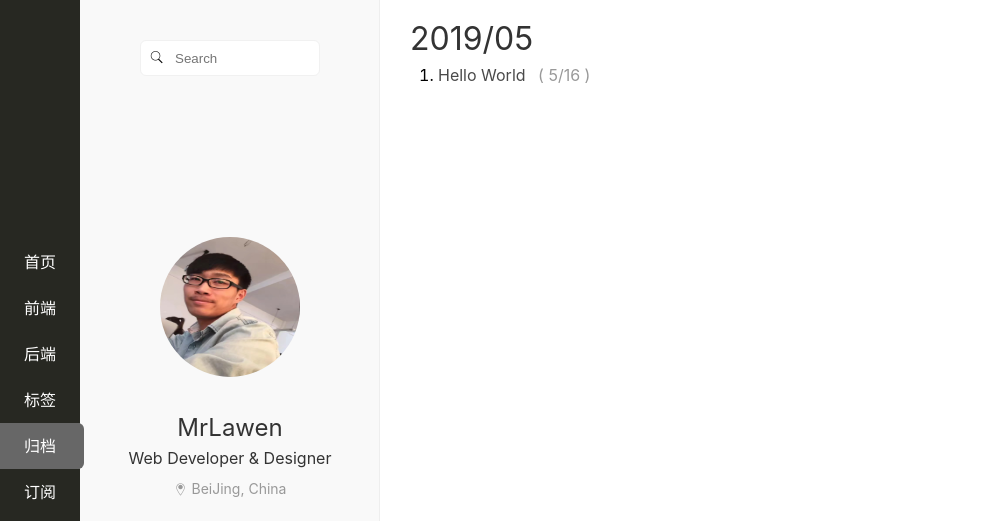
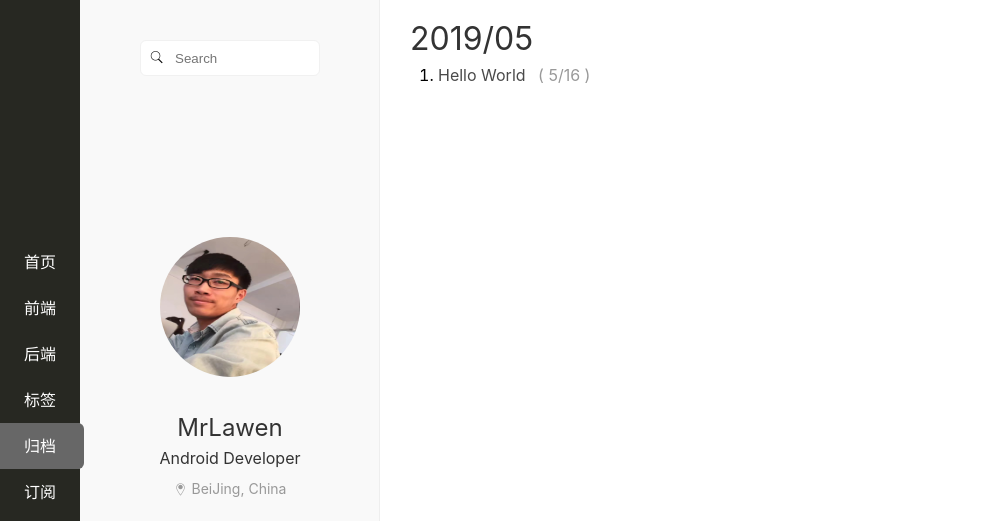
Before and after one commit to LiLangDev/LiLangDev.github.io, a plain HTML site: page archives/2019/05/index.html in a window 1280 px wide. Shown: the top 521 px of the page, without its empty margins (0-1008 px from the left). Drawn offline with nearby package versions, Linux system fonts and the light colour scheme; files whose address does not match are found by name.

Commit message:
Site updated: 2019-05-17 13:10:53

```diff
--- a/archives/2019/05/index.html
+++ b/archives/2019/05/index.html
@@ -86,7 +86,7 @@
             </div>
 
             <div class="author-name">MrLawen</div>
-            <div class="author-work">Web Developer &amp; Designer</div>
+            <div class="author-work">Android Developer</div>
             <div class="author-location">
                 <i class="icon-location vm"></i>
                 <span class="vm">BeiJing, China</span>
```
Also changed, not shown: archives/2019/index.html (+1 -1 lines), archives/index.html (+1 -1 lines), index.html (+1 -1 lines), images/favicon.jpeg (deleted), images/jpg.jpg (deleted), images/mine.jpeg (deleted).
